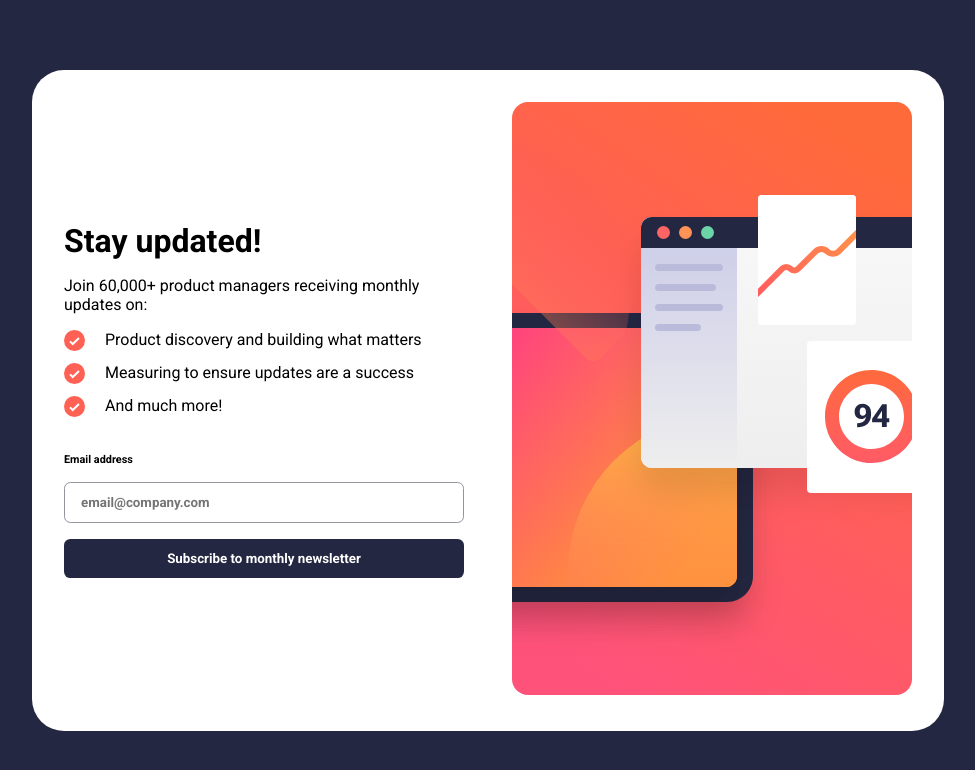
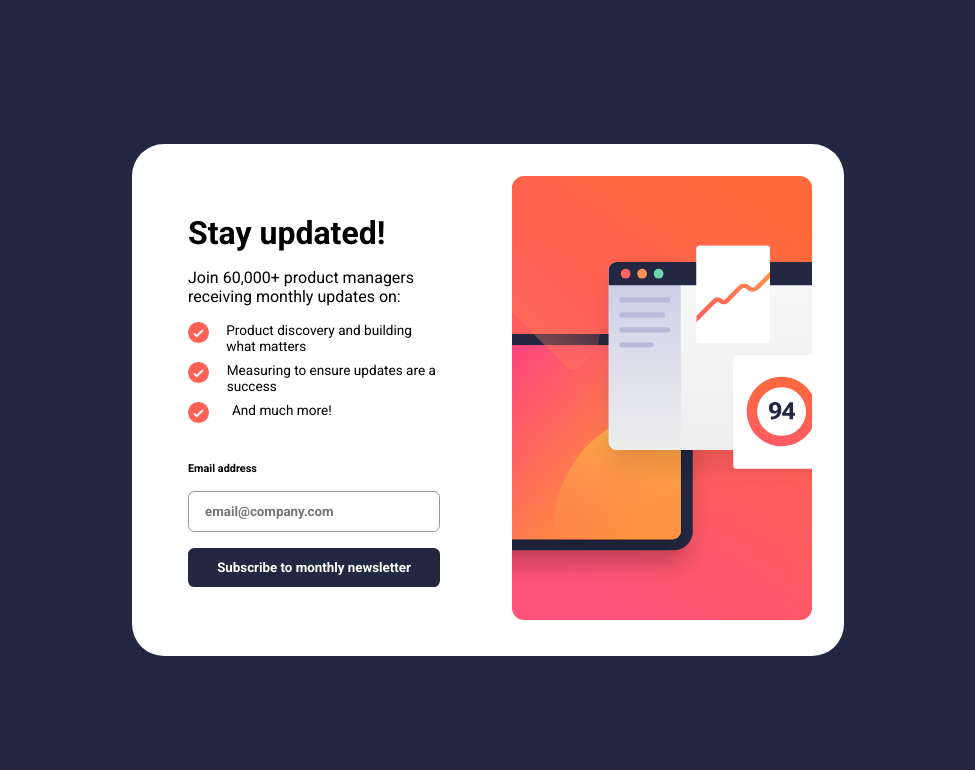
Before and after one commit to osaaroh/62_newsletter-signup-with-success, a React (Vite) app: page / in a window 1280 px wide. Shown: the top 770 px of the page, without its empty margins (152-1127 px from the left). Built offline with nearby package versions, Linux system fonts and the light colour scheme.

Commit message:
update App.css

```diff
--- a/src/App.css
+++ b/src/App.css
@@ -107,14 +107,21 @@ body{
 
 .card__inner .right img{
   width: 100%;
+  max-width: 300px;
 }
+
 .card__inner .left {
-  max-width: 400px;
+  max-width: 300px;
+  padding: 1.5rem;
 }
 
 @media screen and (max-width: 662px) {
+  .card__inner .right img{
+    max-width: unset;
+  }
   .card__inner .left {
     padding: 0 1rem;
+    max-width: unset;
   }
 }
 
@@ -129,14 +136,15 @@ body{
   display: flex;
   flex-direction: column;
   gap: 0.5rem;
+  font-size: 0.85rem;
 }
 .card__copy--list p::before{
   content: '';
   background-image: url(./assets/images/icon-list.svg);
   display: block;
   background-repeat: no-repeat;
-  height: 25px;
-  width: 25px;
+  height: 28px;
+  width: 28px;
 }
 .card__copy--list p{
   display: flex;
@@ -184,6 +192,7 @@ body{
   color: var(--White);
   cursor: pointer;
   transition: all .3s;
+  box-shadow: 2px 4px 25px var(--tomato);
 }
 
 
--- a/src/App.tsx
+++ b/src/App.tsx
@@ -12,6 +12,14 @@ function App() {
   const [isError, setIsError] = useState<boolean>();
   const [isEmptyError, setIsEmptyError] = useState<boolean>();
 
+    //reset error onInputChange
+    const resetError=()=>{
+      setValidEmail(false);
+      setIsError(false);
+      setIsEmptyError(false);
+    }
+
+
   const checkEmailValidity=(email: string) :void=>{
     if (email!=='') {
       if(isValidEmail(email)){
@@ -23,18 +31,19 @@ function App() {
       }
     } else{
       //if no email value, reset error and valid email
-        setValidEmail(false)
-        setIsError(false)
+        resetError();
         setIsEmptyError(true)
     }
+  }
 
+  const dismissSuccessModal=()=>{
+    setEmailAddress('');
+    resetError();
   }
-  const dismissSuccessModal=()=>{
-    setValidEmail(false);
-    setEmailAddress('');
-    setIsError(false);
-    setIsEmptyError(false);
-  }
+
+
+
+
 
   if (!validEmail) {
     return (
@@ -55,7 +64,10 @@ function App() {
               className={`${email!=''&& validEmail===false && isError===true ? 'error__input': ''}`}
               id='email_field'
               placeholder='email@company.com'
-              onChange={(e)=>{setEmailAddress(e.target.value)}}/>
+              onChange={(e)=>{
+                setEmailAddress(e.target.value);
+                resetError();
+                }}/>
             <input type="button"
             value="Subscribe to monthly newsletter"
             onClick={()=>checkEmailValidity(email)}/>
```
